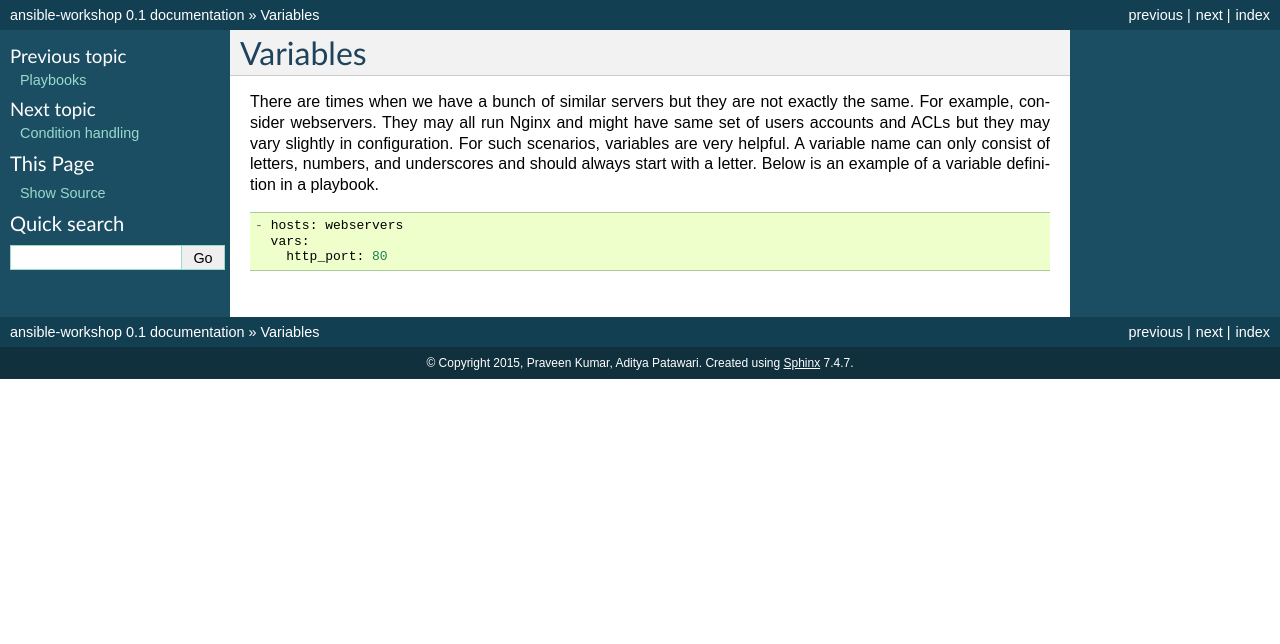
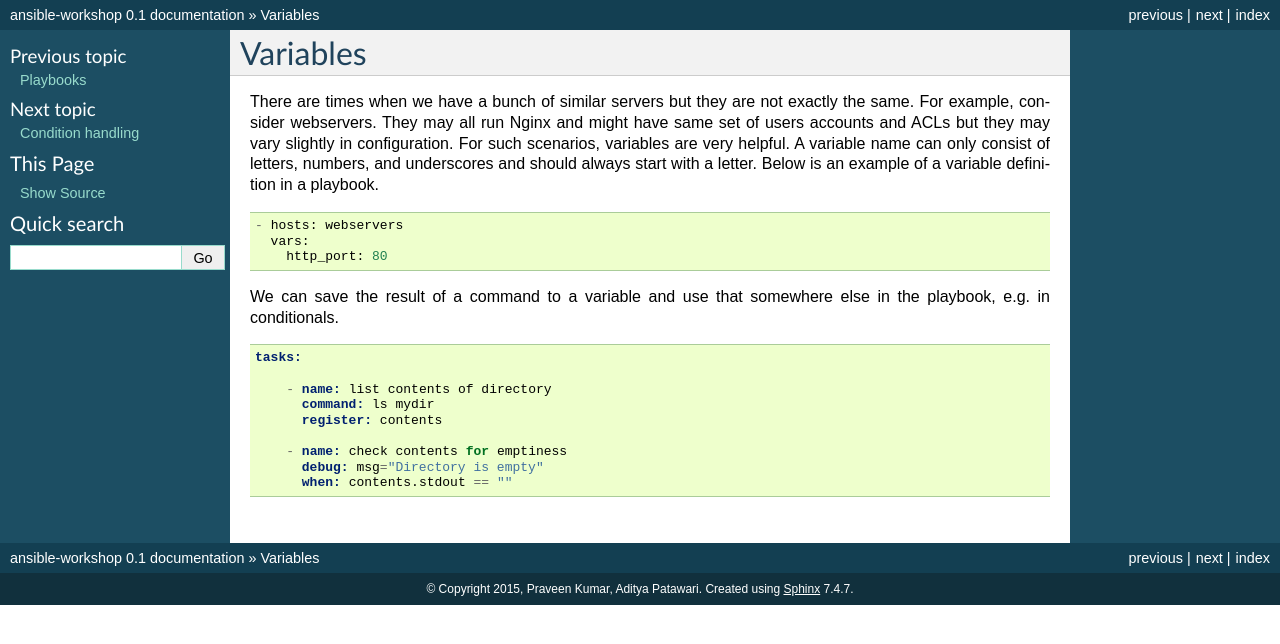
Before and after one commit to adimania/workshop-ansible, a Sphinx documentation site: the page built from docs/variable.rst, in a window 1280 px wide. Shown: the top 644 px of the page. Built offline with Sphinx 7.4.7, drawn with Linux system fonts in a browser that asks for light colours.

Commit message:
update variables

```diff
--- a/docs/variable.rst
+++ b/docs/variable.rst
@@ -8,3 +8,17 @@ There are times when we have a bunch of similar servers but they are not exactly
   - hosts: webservers
     vars:
       http_port: 80
+
+We can save the result of a command to a variable and use that somewhere else in the playbook, e.g. in conditionals.
+
+.. code-block:: guess
+
+  tasks:
+
+      - name: list contents of directory
+        command: ls mydir
+        register: contents
+
+      - name: check contents for emptiness
+        debug: msg="Directory is empty"
+        when: contents.stdout == ""
```
